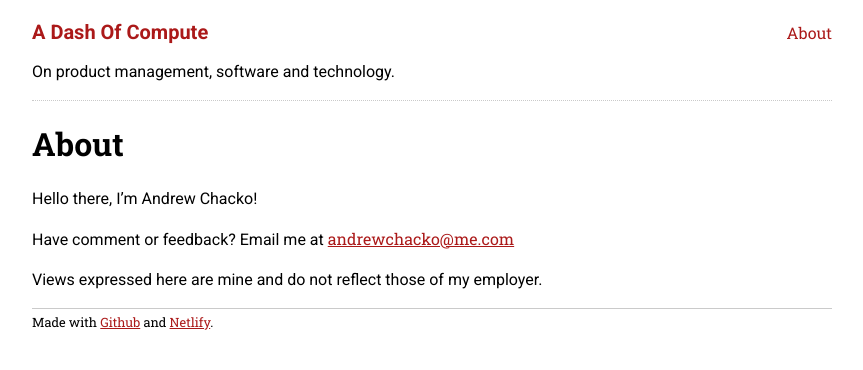
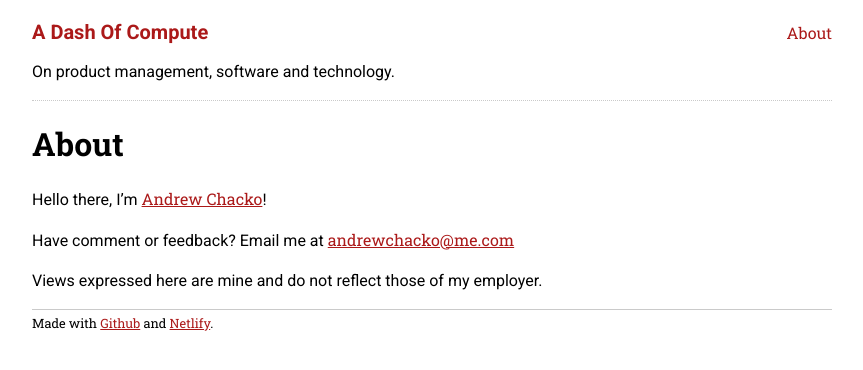
Before and after one commit to sautee/sautee.github.io, a Jekyll site: the page built from pages/about.md, in a window 1280 px wide. Shown: the top 370 px of the page, without its empty margins (208-1071 px from the left). Built offline with Jekyll 4.4.1, drawn with Linux system fonts in a browser that asks for light colours; part of the change alters nothing that is shown.

```diff
--- a/pages/about.md
+++ b/pages/about.md
@@ -4,7 +4,7 @@ layout: page
 permalink: /about
 ---
 
-Hello there, I'm Andrew Chacko!
+Hello there, I'm [Andrew Chacko](https://www.linkedin.com/in/andrew-chacko/)!
 
 Have comment or feedback? Email me at <andrewchacko@me.com>
 
```
